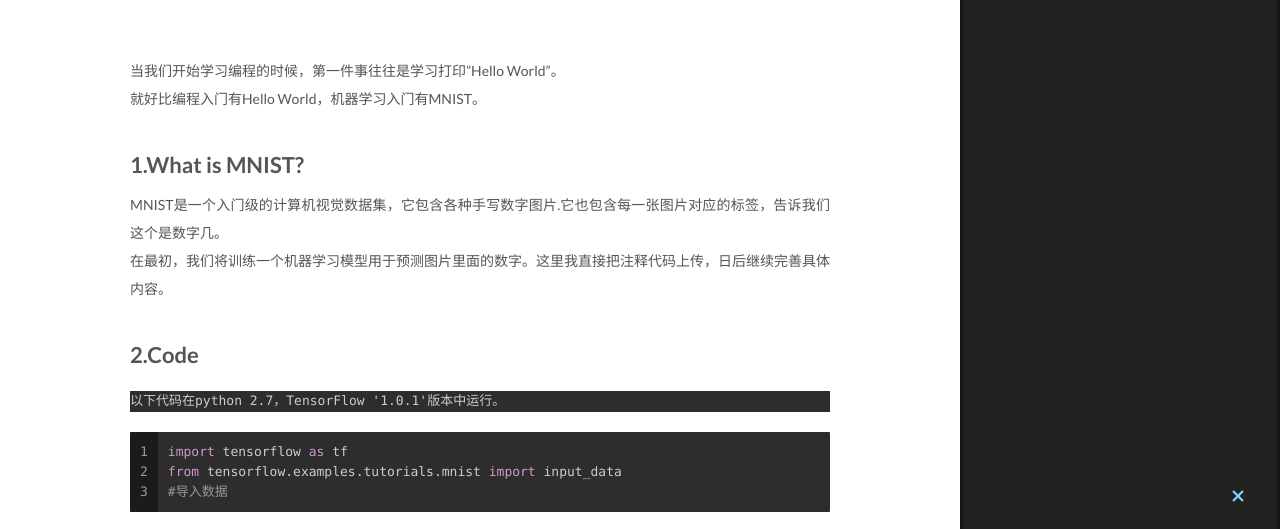
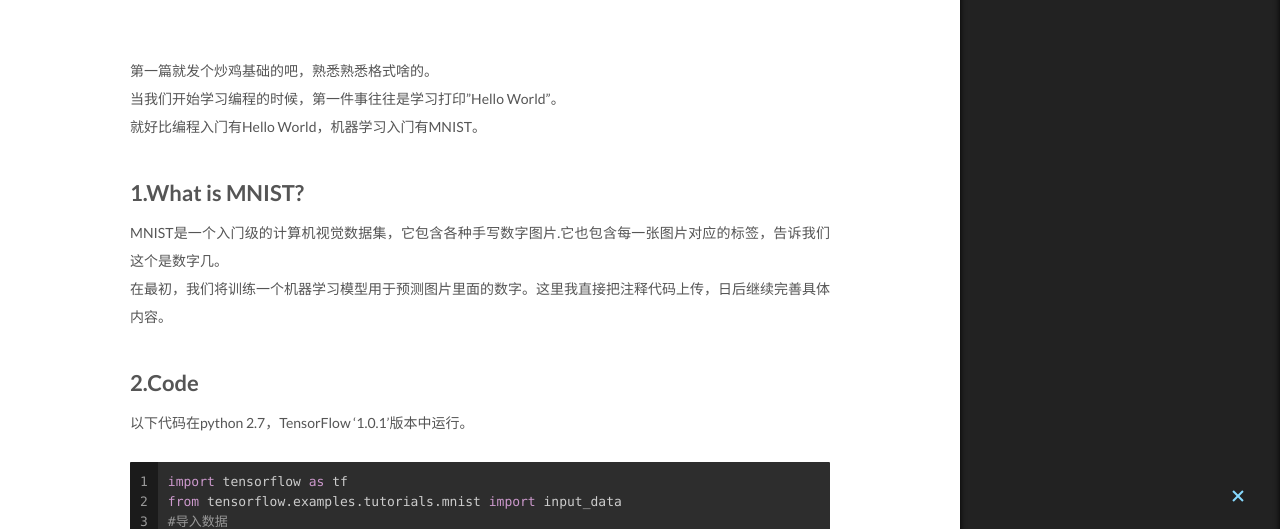
Before and after one commit to choc97/choczhang.github.io, a plain HTML site: page 2017/04/17/MNIST-for-TensorFlow/index.html in a window 1280 px wide. Shown: the part 246-775 px from the top of the page. Drawn offline with Linux system fonts and the light colour scheme; some packages are replaced by stand-ins of ours; a script that the page names is missing.

Commit message:
Site updated: 2017-04-17 22:08:11

```diff
--- a/2017/04/17/MNIST-for-TensorFlow/index.html
+++ b/2017/04/17/MNIST-for-TensorFlow/index.html
@@ -87,17 +87,17 @@
 
 
 
-<meta name="description" content="当我们开始学习编程的时候，第一件事往往是学习打印”Hello World”。  就好比编程入门有Hello World，机器学习入门有MNIST。 1.What is MNIST?  MNIST是一个入门级的计算机视觉数据集，它包含各种手写数字图片.它也包含每一张图片对应的标签，告诉我们这个是数字几。  在最初，我们将训练一个机器学习模型用于预测图片里面的数字。这里我直接把注释代码上传，日后继">
+<meta name="description" content="第一篇就发个炒鸡基础的吧，熟悉熟悉格式啥的。  当我们开始学习编程的时候，第一件事往往是学习打印”Hello World”。  就好比编程入门有Hello World，机器学习入门有MNIST。 1.What is MNIST?  MNIST是一个入门级的计算机视觉数据集，它包含各种手写数字图片.它也包含每一张图片对应的标签，告诉我们这个是数字几。  在最初，我们将训练一个机器学习模型用于预测">
 <meta name="keywords" content="TensorFlow , Machine Learning">
 <meta property="og:type" content="article">
 <meta property="og:title" content="MNIST for TensorFlow">
 <meta property="og:url" content="https://choczhang.github.io/2017/04/17/MNIST-for-TensorFlow/index.html">
 <meta property="og:site_name" content="爱上一场认真的消遣。">
-<meta property="og:description" content="当我们开始学习编程的时候，第一件事往往是学习打印”Hello World”。  就好比编程入门有Hello World，机器学习入门有MNIST。 1.What is MNIST?  MNIST是一个入门级的计算机视觉数据集，它包含各种手写数字图片.它也包含每一张图片对应的标签，告诉我们这个是数字几。  在最初，我们将训练一个机器学习模型用于预测图片里面的数字。这里我直接把注释代码上传，日后继">
-<meta property="og:updated_time" content="2017-04-17T13:52:44.000Z">
+<meta property="og:description" content="第一篇就发个炒鸡基础的吧，熟悉熟悉格式啥的。  当我们开始学习编程的时候，第一件事往往是学习打印”Hello World”。  就好比编程入门有Hello World，机器学习入门有MNIST。 1.What is MNIST?  MNIST是一个入门级的计算机视觉数据集，它包含各种手写数字图片.它也包含每一张图片对应的标签，告诉我们这个是数字几。  在最初，我们将训练一个机器学习模型用于预测">
+<meta property="og:updated_time" content="2017-04-17T14:08:06.000Z">
 <meta name="twitter:card" content="summary">
 <meta name="twitter:title" content="MNIST for TensorFlow">
-<meta name="twitter:description" content="当我们开始学习编程的时候，第一件事往往是学习打印”Hello World”。  就好比编程入门有Hello World，机器学习入门有MNIST。 1.What is MNIST?  MNIST是一个入门级的计算机视觉数据集，它包含各种手写数字图片.它也包含每一张图片对应的标签，告诉我们这个是数字几。  在最初，我们将训练一个机器学习模型用于预测图片里面的数字。这里我直接把注释代码上传，日后继">
+<meta name="twitter:description" content="第一篇就发个炒鸡基础的吧，熟悉熟悉格式啥的。  当我们开始学习编程的时候，第一件事往往是学习打印”Hello World”。  就好比编程入门有Hello World，机器学习入门有MNIST。 1.What is MNIST?  MNIST是一个入门级的计算机视觉数据集，它包含各种手写数字图片.它也包含每一张图片对应的标签，告诉我们这个是数字几。  在最初，我们将训练一个机器学习模型用于预测">
 
 
 
@@ -404,10 +404,10 @@
 
 
 
-        <p>  当我们开始学习编程的时候，第一件事往往是学习打印”Hello World”。<br>  就好比编程入门有Hello World，机器学习入门有MNIST。</p>
+        <p>  第一篇就发个炒鸡基础的吧，熟悉熟悉格式啥的。<br>  当我们开始学习编程的时候，第一件事往往是学习打印”Hello World”。<br>  就好比编程入门有Hello World，机器学习入门有MNIST。</p>
 <h2 id="1-What-is-MNIST"><a href="#1-What-is-MNIST" class="headerlink" title="1.What is MNIST?"></a>1.What is MNIST?</h2><p>  MNIST是一个入门级的计算机视觉数据集，它包含各种手写数字图片.它也包含每一张图片对应的标签，告诉我们这个是数字几。<br>  在最初，我们将训练一个机器学习模型用于预测图片里面的数字。这里我直接把注释代码上传，日后继续完善具体内容。</p>
-<h2 id="2-Code"><a href="#2-Code" class="headerlink" title="2.Code"></a>2.Code</h2><pre><code>以下代码在python 2.7，TensorFlow &apos;1.0.1&apos;版本中运行。
-</code></pre><figure class="highlight python"><table><tr><td class="gutter"><pre><div class="line">1</div><div class="line">2</div><div class="line">3</div></pre></td><td class="code"><pre><div class="line"><span class="keyword">import</span> tensorflow <span class="keyword">as</span> tf</div><div class="line"><span class="keyword">from</span> tensorflow.examples.tutorials.mnist <span class="keyword">import</span> input_data</div><div class="line"><span class="comment">#导入数据</span></div></pre></td></tr></table></figure>
+<h2 id="2-Code"><a href="#2-Code" class="headerlink" title="2.Code"></a>2.Code</h2><p>  以下代码在python 2.7，TensorFlow ‘1.0.1’版本中运行。</p>
+<figure class="highlight python"><table><tr><td class="gutter"><pre><div class="line">1</div><div class="line">2</div><div class="line">3</div></pre></td><td class="code"><pre><div class="line"><span class="keyword">import</span> tensorflow <span class="keyword">as</span> tf</div><div class="line"><span class="keyword">from</span> tensorflow.examples.tutorials.mnist <span class="keyword">import</span> input_data</div><div class="line"><span class="comment">#导入数据</span></div></pre></td></tr></table></figure>
 <figure class="highlight python"><table><tr><td class="gutter"><pre><div class="line">1</div><div class="line">2</div><div class="line">3</div><div class="line">4</div></pre></td><td class="code"><pre><div class="line">mnist = input_data.read_data_sets(<span class="string">"MINST_data/"</span>,one_hot = <span class="keyword">True</span>)</div><div class="line"><span class="comment">#将Mnist训练集导入进来，进行独热编码，分为10类</span></div><div class="line">sess = tf.InteractiveSession()</div><div class="line"><span class="comment">#创建TensorFlow的默认session，运算在session里跑，不同session的运算和数据相互独立</span></div></pre></td></tr></table></figure>
 <figure class="highlight python"><table><tr><td class="gutter"><pre><div class="line">1</div><div class="line">2</div><div class="line">3</div><div class="line">4</div></pre></td><td class="code"><pre><div class="line">print(mnist.train.images.shape,mnist.train.labels.shape)</div><div class="line">print(mnist.test.images.shape,mnist.test.labels.shape)</div><div class="line">print(mnist.validation.images.shape,mnist.validation.labels.shape)</div><div class="line"><span class="comment">#查看数据大小，模型</span></div></pre></td></tr></table></figure>
 <figure class="highlight python"><table><tr><td class="gutter"><pre><div class="line">1</div><div class="line">2</div><div class="line">3</div></pre></td><td class="code"><pre><div class="line">x = tf.placeholder(tf.float32,[<span class="keyword">None</span>,<span class="number">784</span>])</div><div class="line"><span class="comment">#创建Placeholder 即输入数据的地方，第一个参数是数据类型，第二个是数据的shape</span></div><div class="line"><span class="comment">#也就是数据的尺寸，None表示不知道输入数目有多少条，784表示代表每一条是784维的向量</span></div></pre></td></tr></table></figure>
```
Also changed, not shown: index.html (+2 -2 lines).
